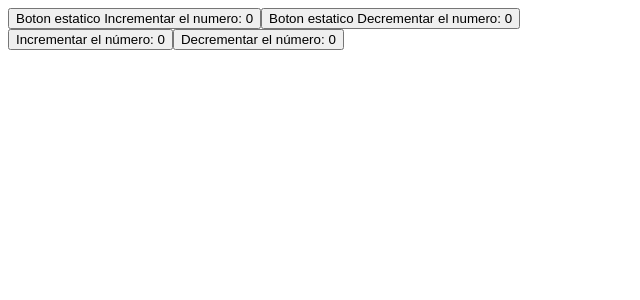
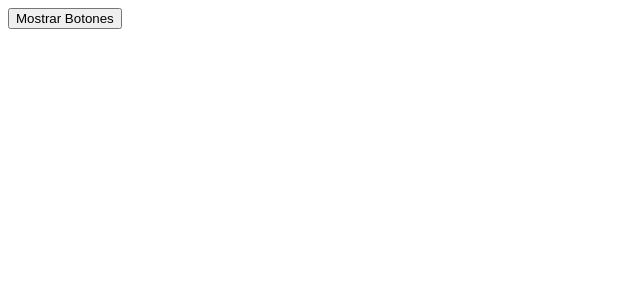
Before and after one commit to moscchi/fs-clases, a React (Create React App) app: page / in a window 1280 px wide. Shown: the top 300 px of the page, without its empty margins (0-640 px from the left). Built offline with nearby package versions, Linux system fonts and the light colour scheme.

Commit message:
Ejemplo useEffect

```diff
--- a/src/App.jsx
+++ b/src/App.jsx
@@ -1,19 +1,25 @@
-import { useState } from "react";
-import ButtonIncrement from "./ButtonIncrement";
-import ButtonDecrement from "./ButtonDecrement";
+import { useEffect, useState } from "react";
 import ButtonUpdateNumberState from "./ButtonUpdateNumberState";
+import Character from "./Character";
 
 function App() {
   const [number, setNumber] = useState(0);
+  const [otherNumber, setOtherNumber] = useState(0);
+  const [isHidden, setIsHidden] = useState(false);
+  useEffect(() => {
+    console.log('Cambiando estado que muestra botones')
+  }, [isHidden])
+
+  const handleHiddenButton = () => setIsHidden(!isHidden);
 
   return (
     <>
-      <ButtonIncrement number={number} setNumber={setNumber} />
-      <ButtonDecrement number={number} setNumber={setNumber} />
-      <br />
+      <button onClick={handleHiddenButton}>{isHidden ? 'Ocultar Botones': 'Mostrar Botones'}</button>
+      {isHidden && (
+        <>
           <ButtonUpdateNumberState
-        number={number}
-        setNumber={setNumber}
+            number={otherNumber}
+            setNumber={setOtherNumber}
             typeButton={"increment"}
           />
           <ButtonUpdateNumberState
@@ -21,6 +27,9 @@ function App() {
             setNumber={setNumber}
             typeButton={"decrement"}
           />
+          <Character number={number}/>
+        </>
+      )}
     </>
   );
 }
--- a/src/ButtonDecrement.jsx
+++ /dev/null
@@ -1,13 +0,0 @@
-const ButtonDecrement = (props) => {
-  const decrementNumber = (numberParam) => {
-    props.setNumber(numberParam - 1);
-  };
-
-  return (
-    <button onClick={() => decrementNumber(props.number)}>
-      Boton estatico  Decrementar el numero: {props.number}
-    </button>
-  );
-};
-
-export default ButtonDecrement;
--- a/src/ButtonIncrement.jsx
+++ /dev/null
@@ -1,13 +0,0 @@
-const ButtonIncrement = (props) => {
-  const incrementNumber = (numberParam) => {
-    props.setNumber(numberParam + 1);
-  };
-
-  return (
-    <button onClick={() => incrementNumber(props.number)}>
-      Boton estatico Incrementar el numero: {props.number}
-    </button>
-  );
-};
-
-export default ButtonIncrement;
--- a/src/ButtonUpdateNumberState.jsx
+++ b/src/ButtonUpdateNumberState.jsx
@@ -1,8 +1,8 @@
 const ButtonUpdateNumberState = (props) => {
   // props = { number, setNumber, typeButton }
   const updateNumber = (numberParam) => {
-    if(props.typeButton === 'increment') props.setNumber(props.number + 1)
-    if(props.typeButton === 'decrement') props.setNumber(props.number - 1)
+    if(props.typeButton === 'increment') props.setNumber(numberParam + 1)
+    if(props.typeButton === 'decrement') props.setNumber(numberParam - 1)
   };
 
   return (
--- /dev/null
+++ b/src/CardCharacter.jsx
@@ -0,0 +1,18 @@
+const CardCharacter = (props) => {
+  const handleCapitalLetters = () => {
+    props.setCharacter({
+      ...props.character,
+      name: props.character.name.toUpperCase(),
+    });
+  };
+
+  return (
+    <div>
+      <h1>{props.character.name}</h1>
+      <img src={props.character.image} />
+      <button onClick={handleCapitalLetters}>Pasar name a mayusculas</button>
+    </div>
+  );
+};
+
+export default CardCharacter;
--- /dev/null
+++ b/src/Character.jsx
@@ -0,0 +1,37 @@
+import { useEffect, useState } from "react";
+import CardCharacter from "./CardCharacter";
+
+function Character(props) {
+  const [character, setCharacter] = useState(null);
+
+  useEffect(() => {
+    fetch(
+      `https://rickandmortyapi.com/api/character/${Math.floor(
+        Math.random() * 100
+      )}`
+    )
+      .then((response) => response.json())
+      .then((response) =>
+        setCharacter({
+          id: response.id,
+          name: response.name,
+          image: response.image,
+        })
+      );
+  }, []);
+
+  useEffect(() => {
+    setCharacter({id: 1, name: `Personaje Inventado ${props.number}`, image: ""})
+  }, [props.number]);
+  return (
+    <>
+      {character ? (
+        <CardCharacter character={character} setCharacter={setCharacter} />
+      ) : (
+        <p>No hay personaje para mostrar.</p>
+      )}
+    </>
+  );
+}
+
+export default Character;
--- a/src/index.jsx
+++ b/src/index.jsx
@@ -4,7 +4,5 @@ import App from './App';
 
 const root = ReactDOM.createRoot(document.getElementById('root'));
 root.render(
-  <React.StrictMode>
     <App />
-  </React.StrictMode>
 );
```
Lines whose indentation alone changed are shown as unchanged.
